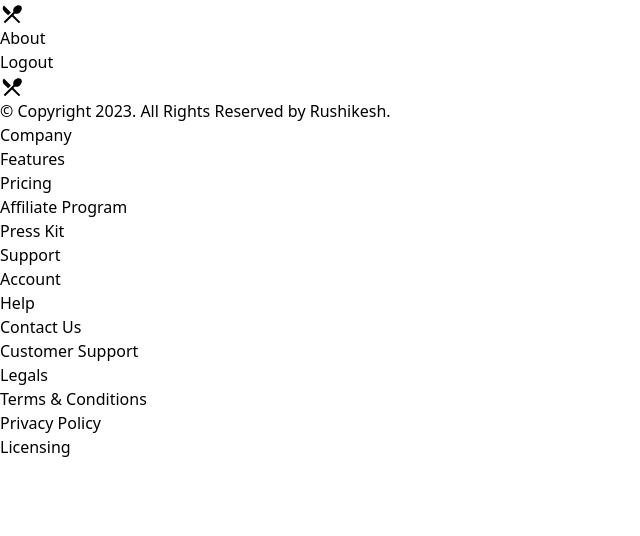
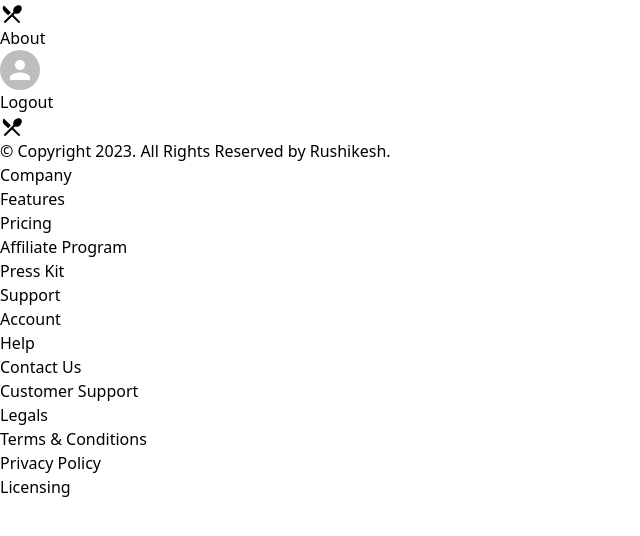
Before and after one commit to Rushikesh0107/Food-Delivery-App, a React (Vite) app in the folder frontend/: page / in a window 1280 px wide. Shown: the top 536 px of the page, without its empty margins (0-640 px from the left). Built offline with nearby package versions, Linux system fonts and the light colour scheme; sample sign-in values are in the browser's storage.

Commit message:
Fix routing and add avatar to header

```diff
--- a/frontend/src/App.jsx
+++ b/frontend/src/App.jsx
@@ -28,9 +28,9 @@ function App() {
         } />
       </Route>
 
-      <Route path='/address' element={
+      <Route path='address' element={
       <ProtectedRoute>
-        <Route path="/address" element={<Address />} />
+        <Address />
       </ProtectedRoute>} />
     </Routes>
   );
--- a/frontend/src/components/Common/Header/Header.jsx
+++ b/frontend/src/components/Common/Header/Header.jsx
@@ -10,7 +10,7 @@ const Hearder = () => {
 
   const {signupData} = useSelector(state => state.auth)
   console.log(signupData);
-  //const file = signupData.avatar
+  const file = signupData?.avatar
   return (
     <>
     {
@@ -29,11 +29,11 @@ const Hearder = () => {
                 </Link>
               </li>
               <li className='hover:text-yellow-500'>
-              {/* <Avatar
-                src={file ? URL.createObjectURL(file) : ''}
+              <Avatar
+                src={file ? file : ''}
                 alt="Avatar"
-                style={{ width: '100px', height: '100px' }}
-              /> */}
+                style={{ width: '40px', height: '40px' }}
+              />
               </li>
             </ul>
           </div>
--- a/frontend/src/components/Core/Auth/ProtectedRoute.jsx
+++ b/frontend/src/components/Core/Auth/ProtectedRoute.jsx
@@ -3,7 +3,8 @@ import { useSelector } from 'react-redux'
 import { Navigate } from 'react-router-dom';
 
 const ProtectedRoute = ({ children }) => {
-    const { accessToken } = useSelector(state => state.auth);
+    const accessToken = localStorage.getItem('accessToken');
+    console.log("pro acc",accessToken);
 
     if (accessToken !== null) {
       return children;
--- a/frontend/src/pages/Home.jsx
+++ b/frontend/src/pages/Home.jsx
@@ -2,6 +2,7 @@ import React from 'react'
 import Button from '../components/Button.jsx'
 import { useNavigate } from 'react-router-dom'
 import {toast} from 'react-hot-toast'
+import axios from 'axios'
 
 const Home = () => {
 
@@ -9,7 +10,7 @@ const Home = () => {
 
   const handleClick = async () => {
 
-    const result = await fetch('http://localhost:8000/api/v1/users/logout',
+    const result = await axios.get('http://localhost:8000/api/v1/users/logout',
     {
       headers: {
         "authorization": `Bearer ${localStorage.getItem('accessToken')}`
@@ -24,7 +25,6 @@ const Home = () => {
     }
 
     localStorage.removeItem('accessToken')
-    localStorage.removeItem('refreshToken')
     window.location.reload()
 
     navigate("/login")
--- a/frontend/src/pages/Login.jsx
+++ b/frontend/src/pages/Login.jsx
@@ -40,7 +40,10 @@ const LoginForm = () => {
 
       toast.success('Login successfully');
     } catch (error) {
-      setError(error.message);
+      setError(error.response.data.message)
+      toast.dismiss(toastId)
+
+
     }
   };
 
```
